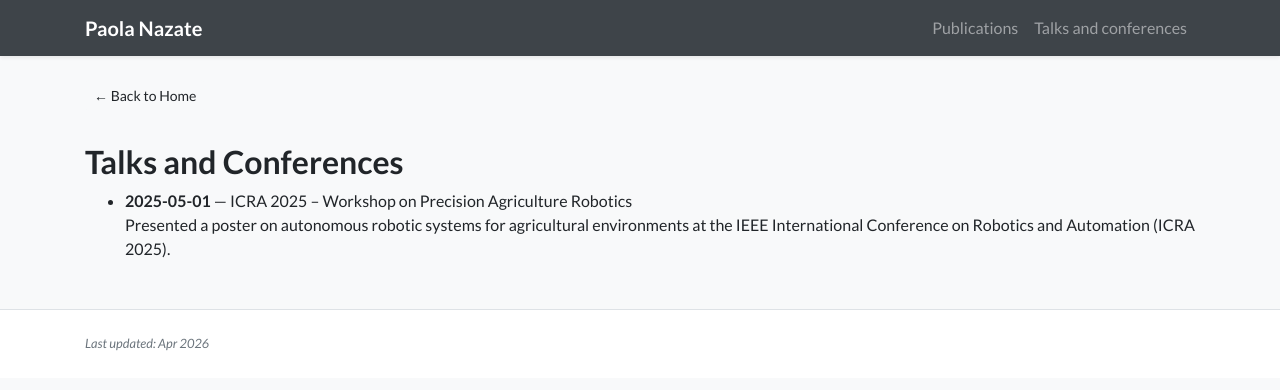
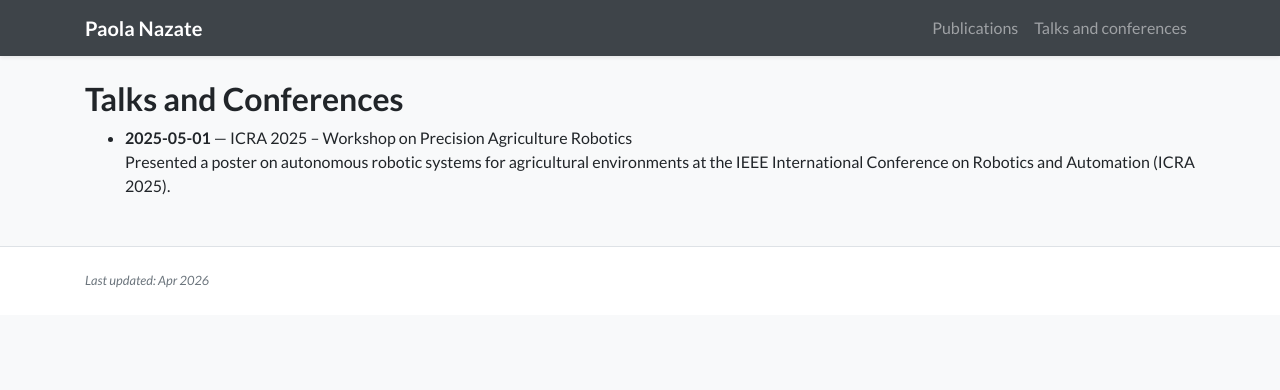
Before and after one commit to PaolaNazateB/webpage, a Jekyll site: the page built from news.md, in a window 1280 px wide. Shown: the top 390 px of the page. Built offline with Jekyll 4.4.1, drawn with Linux system fonts in a browser that asks for light colours; nearby versions of some CDN libraries; a style sheet for code colours, icons or effects is not loaded.

Commit message:
Update news.md

```diff
--- a/news.md
+++ b/news.md
@@ -4,9 +4,7 @@ title: Talks and Conferences
 permalink: /news/
 ---
 
-<a href="{{ '/' | relative_url }}" class="btn btn-light btn-sm mb-3">
-  ← Back to Home
-</a>
+
 
 <h2>Talks and Conferences</h2>
 
```
